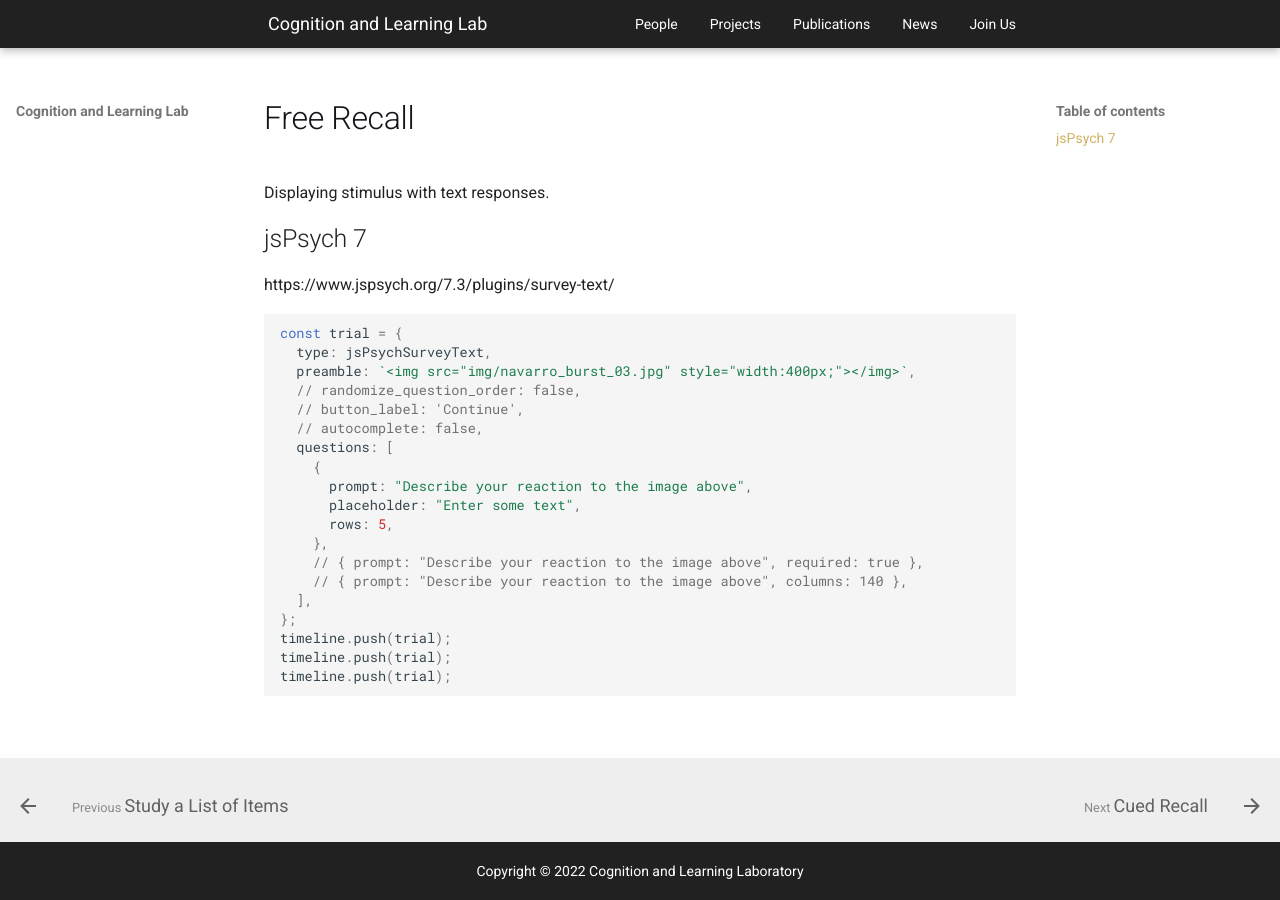
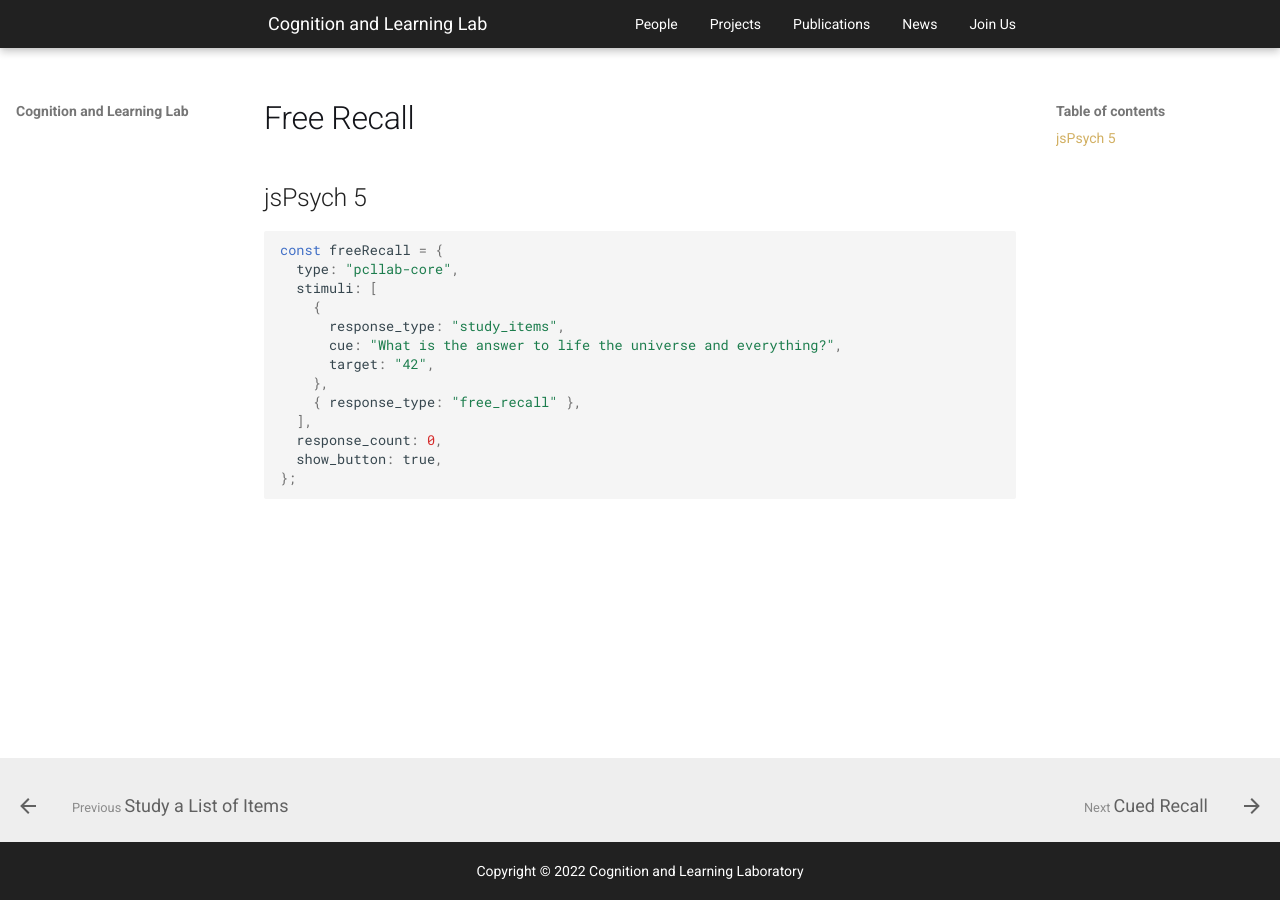
Before and after one commit to shivanya-chandra/pcllab.github.io, an MkDocs documentation site: the page built from docs/handbook/programming-guide/free-recall.md, in a window 1280 px wide. Built offline with MkDocs 1.6.1 and Material for MkDocs 9.7.7, drawn with Linux system fonts in a browser that asks for light colours.

````diff
--- a/docs/handbook/programming-guide/free-recall.md
+++ b/docs/handbook/programming-guide/free-recall.md
@@ -1,29 +1,22 @@
 # Free Recall
 
-Displaying stimulus with text responses.
 
-## jsPsych 7
 
-https://www.jspsych.org/7.3/plugins/survey-text/
+
+## jsPsych 5
 
 ```js
-const trial = {
-  type: jsPsychSurveyText,
-  preamble: `<img src="img/navarro_burst_03.jpg" style="width:400px;"></img>`,
-  // randomize_question_order: false,
-  // button_label: 'Continue',
-  // autocomplete: false,
-  questions: [
+const freeRecall = {
+  type: "pcllab-core",
+  stimuli: [
     {
-      prompt: "Describe your reaction to the image above",
-      placeholder: "Enter some text",
-      rows: 5,
+      response_type: "study_items",
+      cue: "What is the answer to life the universe and everything?",
+      target: "42",
     },
-    // { prompt: "Describe your reaction to the image above", required: true },
-    // { prompt: "Describe your reaction to the image above", columns: 140 },
+    { response_type: "free_recall" },
   ],
+  response_count: 0,
+  show_button: true,
 };
-timeline.push(trial);
-timeline.push(trial);
-timeline.push(trial);
 ```
--- a/mkdocs.yml
+++ b/mkdocs.yml
@@ -64,6 +64,7 @@
       - Running Online Experiments:
           # - Web Programming: handbook/web-experiments/index.md
           - Getting Started: handbook/web-experiments/getting-started.md
+          - Getting Started w/ jsPsych7: handbook/web-experiments/getting-started-jspsych-7.md
           - Repositories: handbook/web-experiments/repositories.md
           - Basic Experiment Structure: handbook/web-experiments/basic-experiment-structure.md
           - Common Tasks: handbook/web-experiments/common-tasks.md
````
Also changed, not shown: docs/handbook/programming-guide/cued-recall.md (+71 -0 lines), docs/handbook/programming-guide/essentials.md (+31 -0 lines), docs/handbook/web-experiments/common-tasks.md (+1 -1 lines), docs/handbook/web-experiments/getting-started.md (+1 -1 lines), 1 other file.
